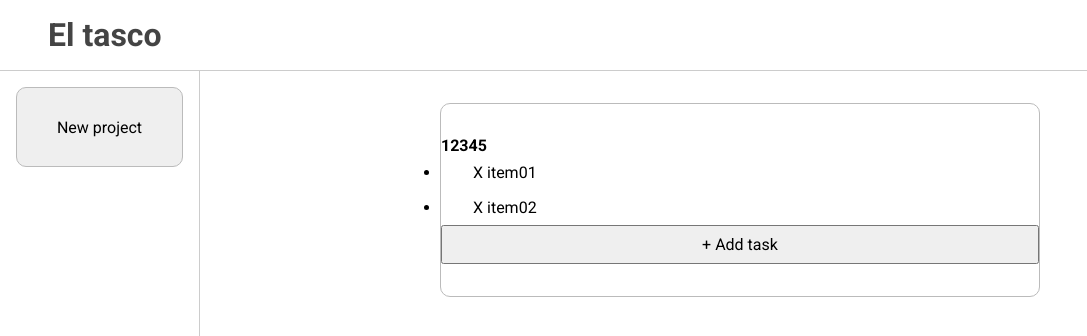
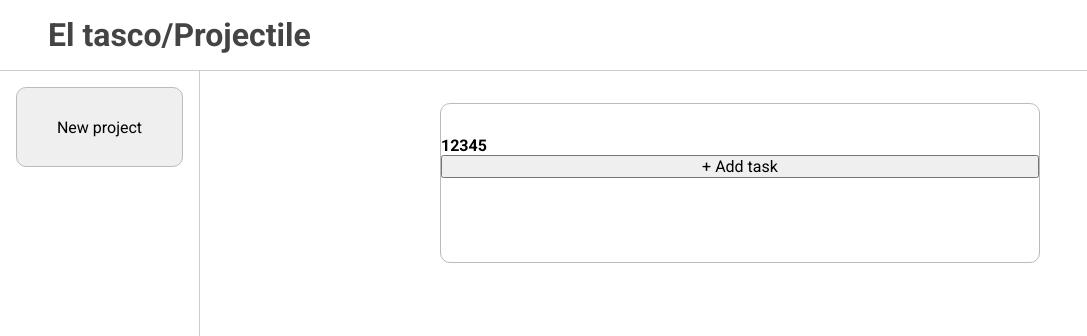
Before and after one commit to MrBlunderovich/odin-todo, a plain HTML site: page index.html in a window 1280 px wide. Shown: the top 336 px of the page, without its empty margins (0-1087 px from the left). Drawn offline with Linux system fonts and the light colour scheme.

Commit message:
Move DOM element composition to Project and Task

```diff
--- a/index.html
+++ b/index.html
@@ -9,7 +9,7 @@
   </head>
   <body>
     <div class="page-container">
-      <header class="header">El tasco</header>
+      <header class="header">El tasco/Projectile</header>
       <nav class="sidebar">
         <button class="card new-project">New project</button>
         <div class="project-container"></div>
@@ -17,11 +17,8 @@
       <main class="main">
         <div class="project-expanded">
           <h2 class="project-expanded-title">12345</h2>
-          <ul class="task-container">
-            <li class="todo-item">X item01</li>
-            <li class="todo-item">X item02</li>
-          </ul>
-          <button class="todo-item new-item">+ Add task</button>
+          <ul class="task-container"></ul>
+          <button class="new-item" data-type="add-task">+ Add task</button>
         </div>
       </main>
     </div>
```
